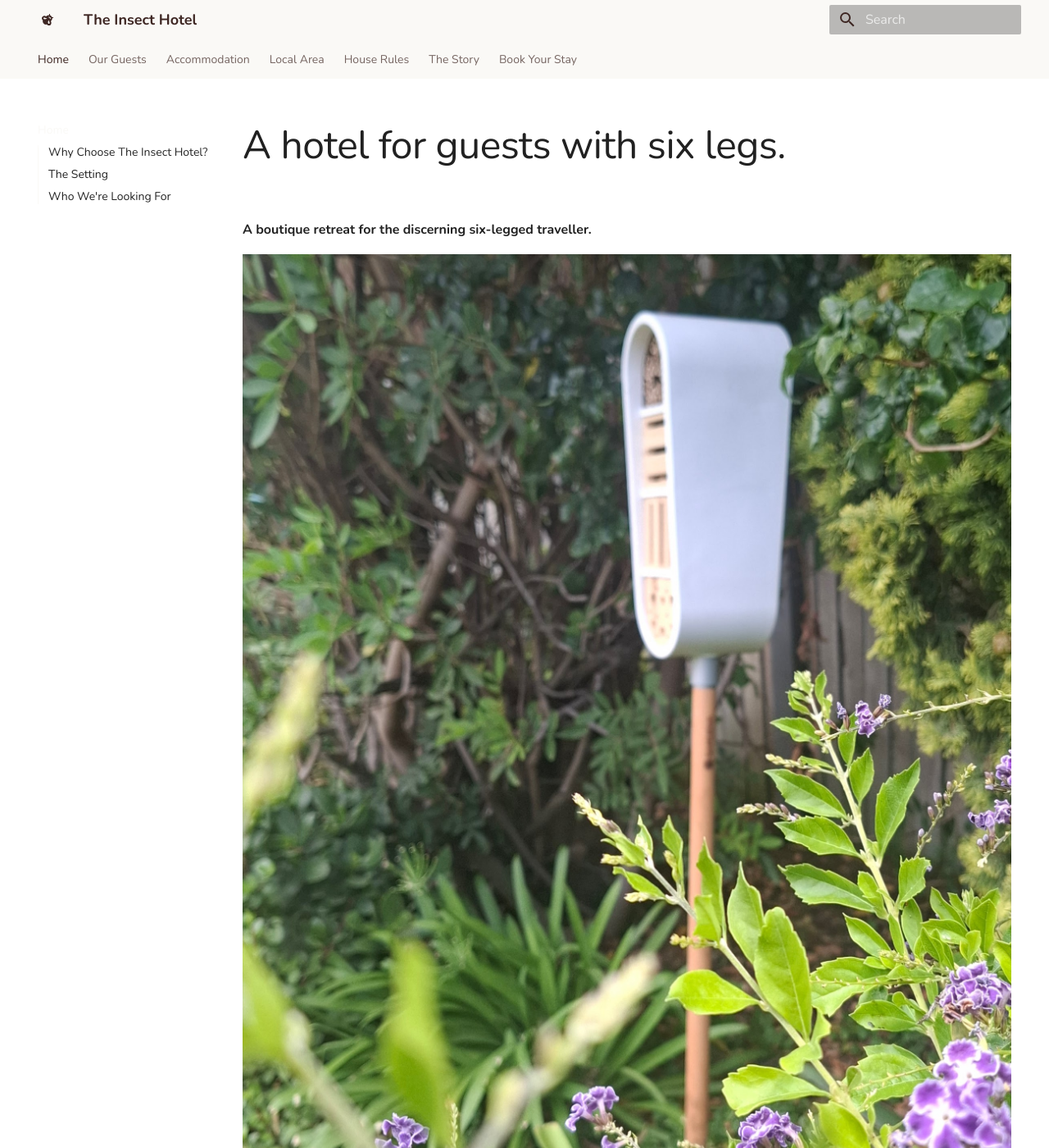
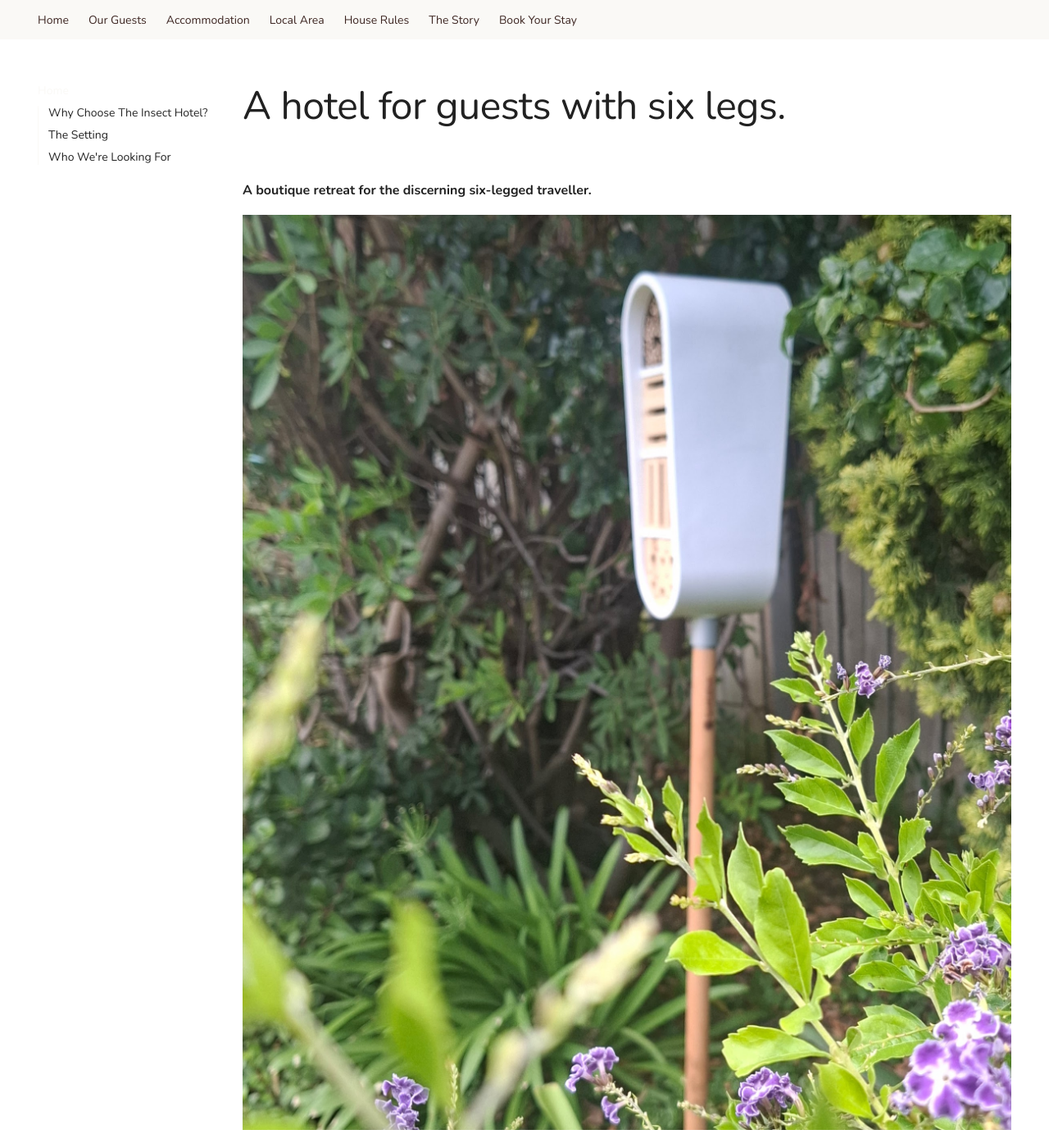
Before and after one commit to JonathanCGill/the-insect-hotel, an MkDocs documentation site: the page built from docs/index.md, in a window 1280 px wide and 1400 px high. Shown: the whole window at 82% size. Built offline with MkDocs 1.6.1 and Material for MkDocs 9.7.7, drawn with Linux system fonts in a browser that asks for light colours.

Commit message:
Flatten navbar to show only navigation links
Hide the header row (title, logo, search) and keep only the tab
links. Disable search plugin since its UI is no longer accessible.
Navbar background is #FAF9F6 with dark brown links.

https://claude.ai/code/session_01TjJ74WJKRFZoZK9VYrFjhC

```diff
--- a/docs/assets/css/custom.css
+++ b/docs/assets/css/custom.css
@@ -10,21 +10,30 @@
   --md-default-fg-color--lighter: #8D6E63;
 }
 
-/* Navbar */
+/* Navbar — flat, links only */
+.md-header__inner {
+  display: none;
+}
+
 .md-header {
+  background-color: #FAF9F6;
+  color: #3E2723;
+  box-shadow: none;
+}
+
+.md-tabs {
   background-color: #FAF9F6;
   color: #3E2723;
 }
 
-.md-header .md-header__title,
-.md-header .md-header__topic,
-.md-header .md-header__button,
-.md-tabs {
+.md-tabs__link {
   color: #3E2723;
+  opacity: 1;
 }
 
-.md-tabs {
-  background-color: #FAF9F6;
+.md-tabs__link--active,
+.md-tabs__link:hover {
+  color: #FF8F00;
 }
 
 /* Hero section on homepage */
--- a/mkdocs.yml
+++ b/mkdocs.yml
@@ -14,11 +14,14 @@ theme:
   features:
     - navigation.tabs
     - navigation.sections
-    - navigation.top
     - toc.integrate
   icon:
     logo: material/bee
     favicon: material/bee
+
+plugins:
+  - search:
+      enabled: false
 
 extra_css:
   - assets/css/custom.css
```
